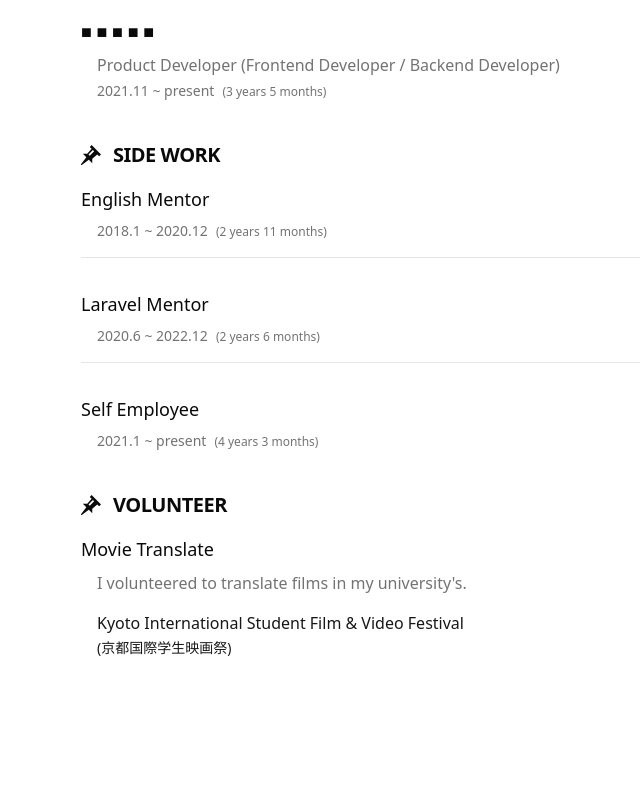
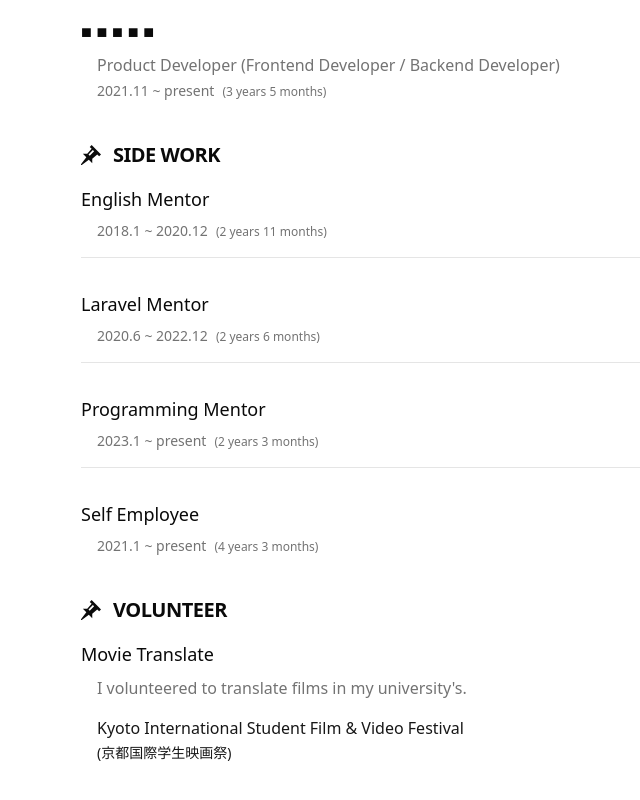
Before and after one commit to yugo-ibuki/portfolio, a Next.js app: page /background in a window 1280 px wide. Shown: the part 665-1465 px from the top of the page, without its empty margins (229-869 px from the left). Before the commit the page ends 1384 px from the top, so only its background shows below. Built offline with nearby package versions, Linux system fonts and the light colour scheme.

Commit message:
add page for side work

```diff
--- a/src/components/List/SideWork.tsx
+++ b/src/components/List/SideWork.tsx
@@ -24,6 +24,12 @@ const sideWorks: SideWork[] = [
     startDate: '2020-06',
     endDate: '2022-12',
     link: '/background/programming_mentor',
+  },
+  {
+    title: 'Programming Mentor',
+    startDate: '2023-01',
+    endDate: null,
+    link: '/background/programming_mentor_2',
   },
   {
     title: 'Self Employee',
```
